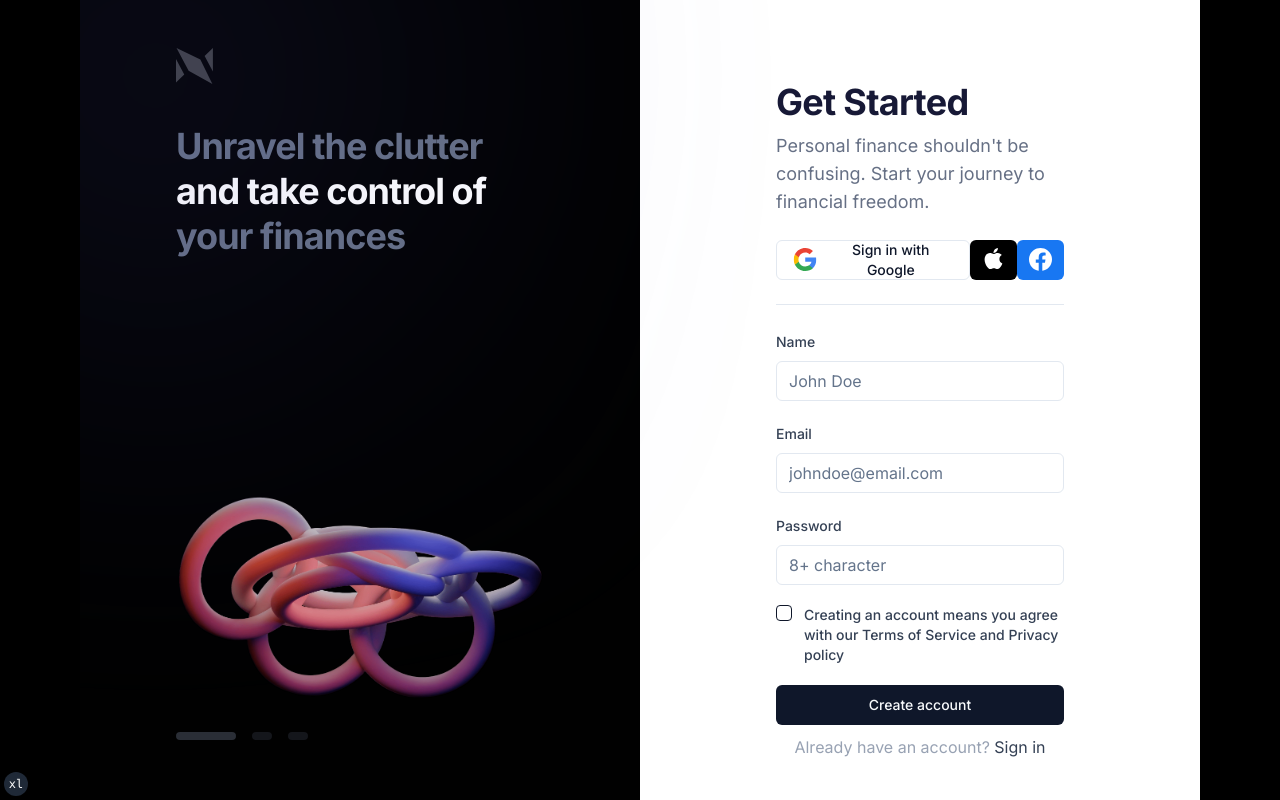
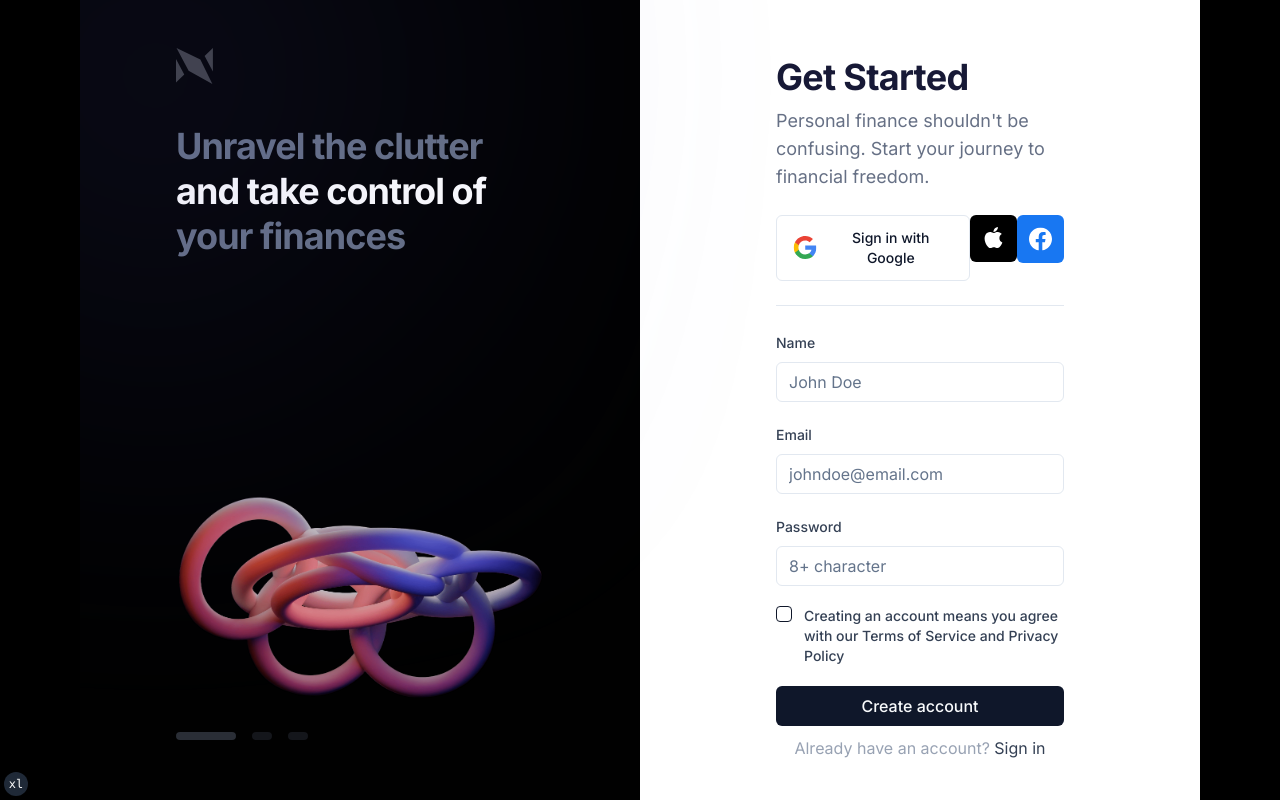
Before and after one commit to iampapagray/nifty-auth, a Next.js app: page / in a window 1280 px wide. Built offline with nearby package versions, Linux system fonts and the light colour scheme.

Commit message:
Button size adjustments

```diff
--- a/components/right-section.tsx
+++ b/components/right-section.tsx
@@ -20,19 +20,20 @@ export function RightSection() {
         </p>
 
         <div className="flex justify-between py-6">
-          <Button variant="outline" className="flex gap-[12px] px-4 py-3">
+          <Button variant="outline" className="flex gap-[12px] h-fit px-4 py-3">
             <Image src={"/google.svg"} alt="Google" height={24} width={24} />
             Sign in with Google
           </Button>
-          <Button className="bg-black p-3">
+          <Button className="bg-black p-3 h-fit">
             <Image src={"/apple.svg"} alt="Apple" height={24} width={24} />
           </Button>
-          <Button className="bg-[#1877F2] p-3 hover:bg-[#1877F2]">
+          <Button className="bg-[#1877F2] p-3 h-fit hover:bg-[#1877F2]">
             <Image
               src={"/facebook.svg"}
               alt="Facebook"
               height={24}
               width={24}
+              className="h-6 w-6"
             />
           </Button>
         </div>
@@ -43,7 +44,7 @@ export function RightSection() {
           <SignupForm />
         </div>
 
-        <p className="pt-2.5 text-center text-[#98A2B3]">
+        <p className="pb-6 pt-2.5 text-center text-[#98A2B3]">
           Already have an account?{" "}
           <Link href={"#"} className="text-[#344054]">
             Sign in
--- a/components/signup-form.tsx
+++ b/components/signup-form.tsx
@@ -1,27 +1,36 @@
-'use client'
+"use client"
 
-import * as z from 'zod'
+import Link from "next/link"
 import { zodResolver } from "@hookform/resolvers/zod"
-import { Form, FormControl, FormDescription, FormField, FormItem, FormLabel, FormMessage } from '@/components/ui/form'
-import { useForm } from 'react-hook-form'
-import { Input } from './ui/input'
-import { Checkbox } from './ui/checkbox'
-import Link from 'next/link'
-import { Button } from './ui/button'
+import { useForm } from "react-hook-form"
+import * as z from "zod"
+
+import {
+  Form,
+  FormControl,
+  FormDescription,
+  FormField,
+  FormItem,
+  FormLabel,
+  FormMessage,
+} from "@/components/ui/form"
+
+import { Button } from "./ui/button"
+import { Checkbox } from "./ui/checkbox"
+import { Input } from "./ui/input"
 
 const signupSchema = z.object({
   name: z.string().min(3, {
-    message: "Name must be at least 3 characters."
+    message: "Name must be at least 3 characters.",
   }),
   email: z.string().email({
     message: "Email is required",
   }),
   password: z.string().min(8, {
-    message: "Password must be at least 8 characters"
+    message: "Password must be at least 8 characters",
   }),
   agree: z.boolean().default(false),
 })
-
 
 export function SignupForm() {
   const form = useForm<z.infer<typeof signupSchema>>({
@@ -30,7 +39,7 @@ export function SignupForm() {
       name: "",
       email: "",
       password: "",
-      agree: false
+      agree: false,
     },
   })
 
@@ -41,7 +50,7 @@ export function SignupForm() {
   }
 
   return (
-    <div className='relative'>
+    <div className="relative">
       <Form {...form}>
         <form onSubmit={form.handleSubmit(onSubmit)} className="space-y-5">
           <FormField
@@ -49,7 +58,7 @@ export function SignupForm() {
             name="name"
             render={({ field }) => (
               <FormItem>
-                <FormLabel className='text-[#344054]'>Name</FormLabel>
+                <FormLabel className="text-[#344054]">Name</FormLabel>
                 <FormControl>
                   <Input
                     placeholder="John Doe"
@@ -66,7 +75,7 @@ export function SignupForm() {
             name="email"
             render={({ field }) => (
               <FormItem>
-                <FormLabel className='text-[#344054]'>Email</FormLabel>
+                <FormLabel className="text-[#344054]">Email</FormLabel>
                 <FormControl>
                   <Input
                     placeholder="johndoe@email.com"
@@ -83,7 +92,7 @@ export function SignupForm() {
             name="password"
             render={({ field }) => (
               <FormItem>
-                <FormLabel className='text-[#344054]'>Password</FormLabel>
+                <FormLabel className="text-[#344054]">Password</FormLabel>
                 <FormControl>
                   <Input
                     placeholder="8+ character"
@@ -104,21 +113,30 @@ export function SignupForm() {
                   <Checkbox
                     checked={field.value}
                     onCheckedChange={field.onChange}
-                    className='rounded'
+                    className="rounded"
                   />
                 </FormControl>
                 <div className="space-y-1 leading-none">
-                  <FormLabel className='text-sm text-[#344054] '>
-                    Creating an account means you agree with our {' '}
-                    <Link href="https://iampapagray.com" target='_blank'>Terms of Service</Link> and {' '}
-                    <Link href="https://iampapagray.com" target='_blank'>Privacy policy</Link>
+                  <FormLabel className="text-sm text-[#344054] ">
+                    Creating an account means you agree with our{" "}
+                    <Link href="https://iampapagray.com" target="_blank">
+                      Terms of Service
+                    </Link>{" "}
+                    and{" "}
+                    <Link href="https://iampapagray.com" target="_blank">
+                      Privacy Policy
+                    </Link>
                   </FormLabel>
                 </div>
               </FormItem>
             )}
           />
 
-          <Button variant={'default'} type="submit" className="mt-6 w-full px-[18px] py-3">
+          <Button
+            variant={"default"}
+            type="submit"
+            className="mt-6 w-full px-[18px] py-3 text-base"
+          >
             Create account
           </Button>
         </form>
```
